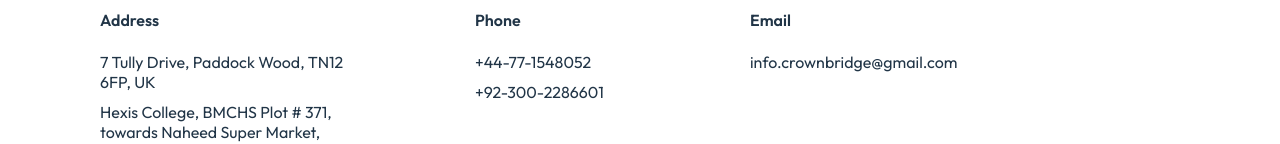
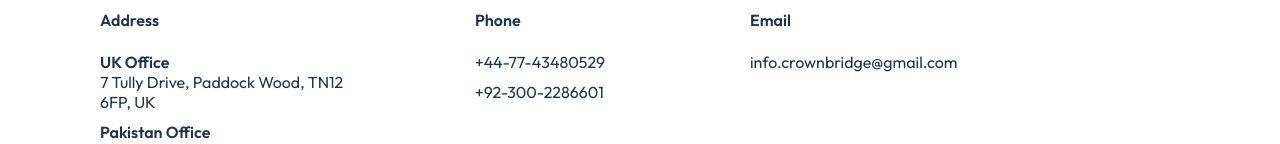
Before and after one commit to crownbridgelondonuk/crownbridge, a React (Vite) app: page /contact in a window 1280 px wide. Shown: the part 806-950 px from the top of the page. Built offline with nearby package versions, Linux system fonts and the light colour scheme.

Commit message:
Fix number

```diff
--- a/src/pages/Contact.jsx
+++ b/src/pages/Contact.jsx
@@ -24,13 +24,13 @@ export default function Contact() {
                     <div className="address findCard">
                         <img src={addressIcon} alt="Address Icon" />
                         <h4>Address</h4>
-                        <p>7 Tully Drive, Paddock Wood, TN12 6FP, UK</p>
-                        <p>Hexis College, BMCHS Plot # 371, towards Naheed Super Market, Karachi, Pakistan</p>
+                        <p> <strong>UK Office</strong> <br /> 7 Tully Drive, Paddock Wood, TN12 6FP, UK</p>
+                        <p> <strong>Pakistan Office</strong> <br /> BMCHS Plot # 371, towards Naheed Super Market, Karachi, Pakistan</p>
                     </div>
                     <div className="phone findCard">
                         <img src={phoneIcon} alt="Phone Icon" />
                         <h4>Phone</h4>
-                        <p>+44-77-1548052</p>
+                        <p>+44-77-43480529</p>
                         <p>+92-300-2286601</p>
                     </div>
                     <div className="email findCard">
```
